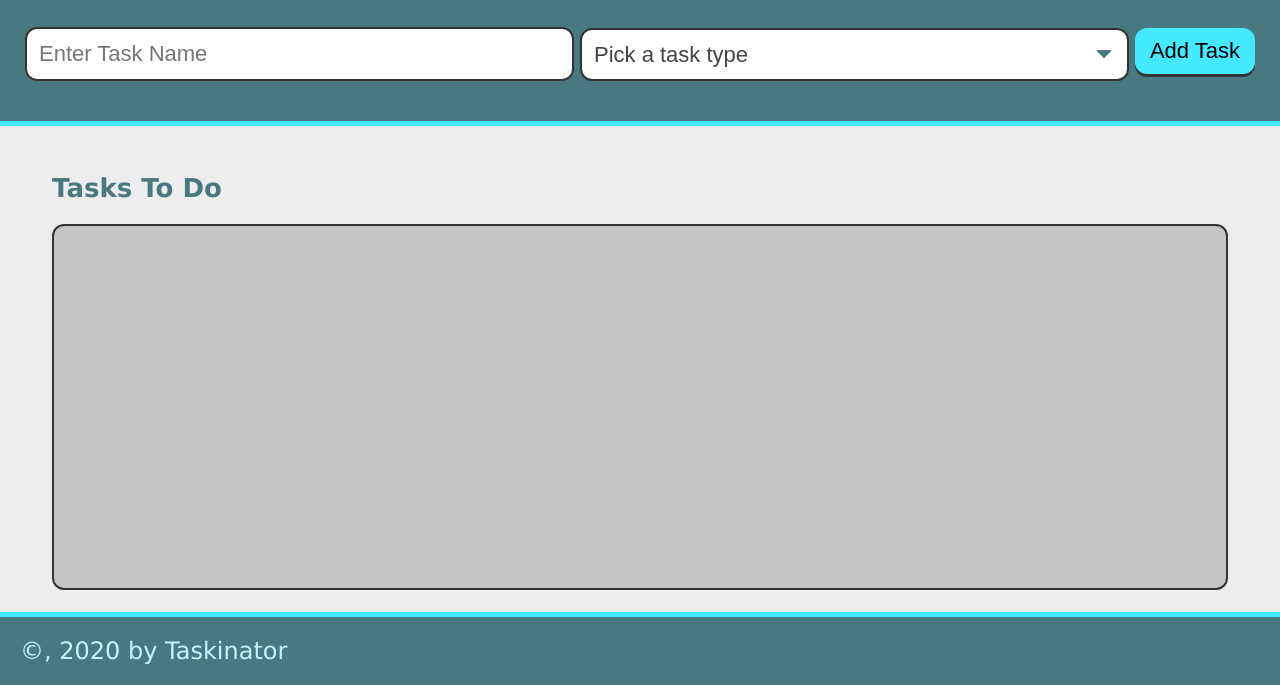
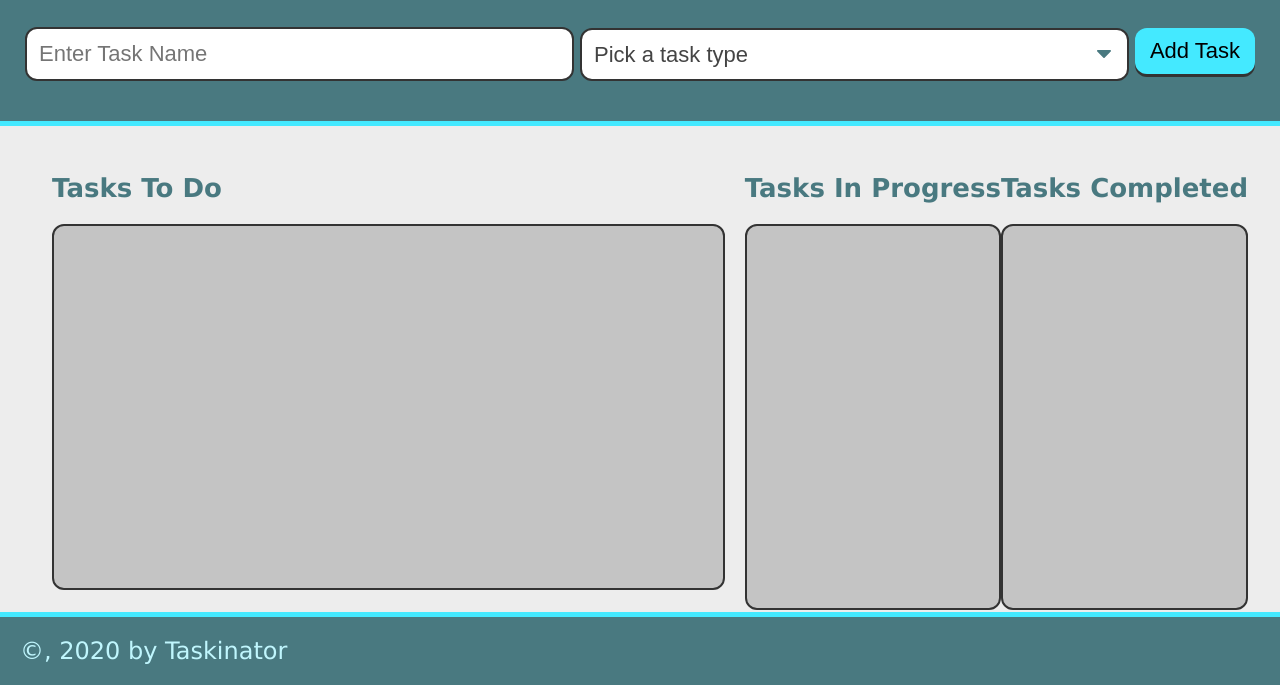
Before and after one commit to mwpx777/Taskinator, a plain HTML site: page index.html in a window 1280 px wide. Shown: the part 115-800 px from the top of the page. Drawn offline with Linux system fonts and the light colour scheme.

Commit message:
initial push to feature updating tasks

```diff
--- a/index.html
+++ b/index.html
@@ -34,6 +34,14 @@
             <h2 class="list-title">Tasks To Do</h2>
                 <ul class="task-list" id="tasks-to-do"></ul>
         </section>
+        <section>
+            <h2 class="list-title">Tasks In Progress</h2>
+                <ul class="task-list" id="tasks-in-progress"></ul>
+        </section>
+        <section>
+            <h2 class="list-title">Tasks Completed</h2>
+                <ul class="task-list" id="tasks-completed"></ul>
+        </section>
     </main>
 
     <footer>
```
